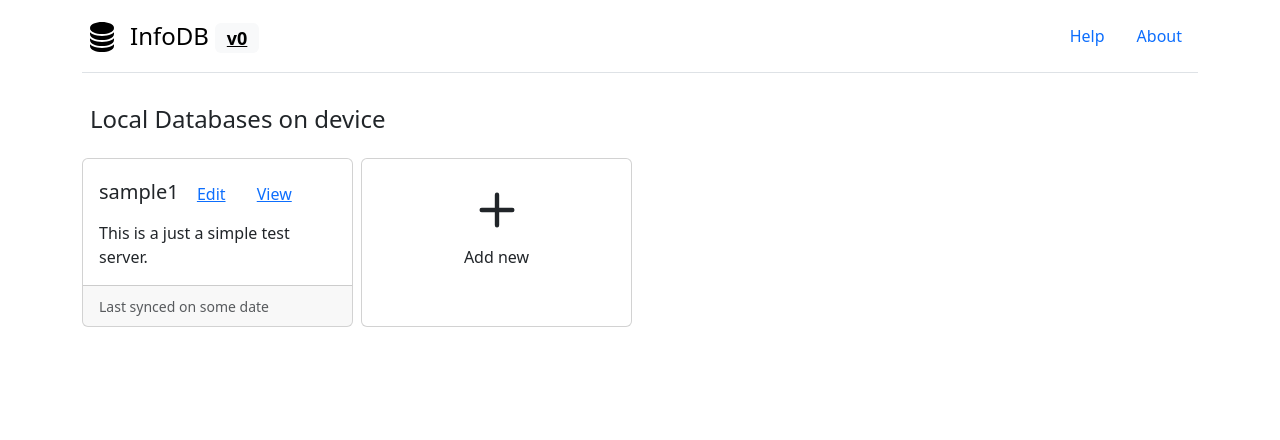
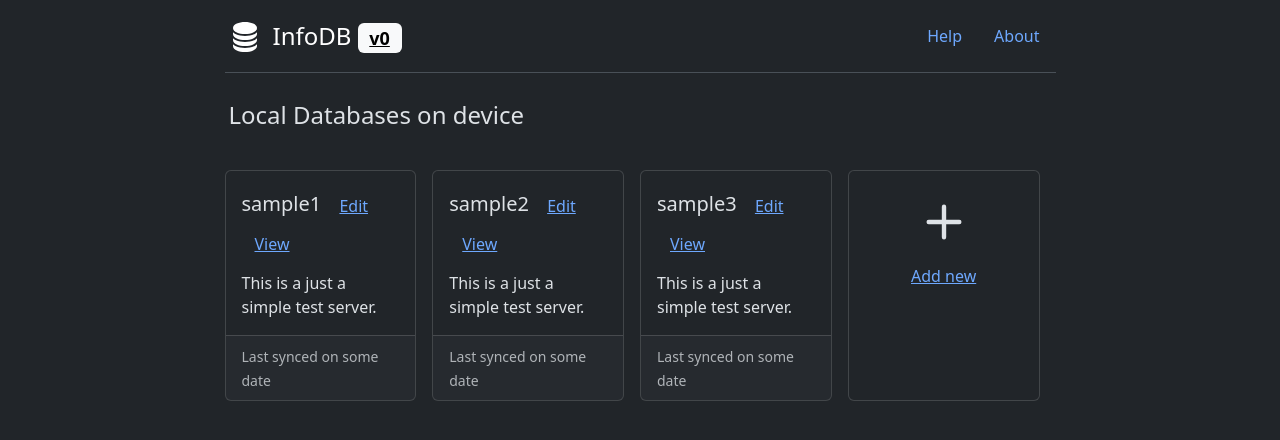
Before and after one commit to shubhvjain/infodb-web, a SvelteKit app: page / in a window 1280 px wide. Shown: the top 440 px of the page. Built offline with nearby package versions, Linux system fonts and the light colour scheme.

Commit message:
basic componeent logic ... still incomplete

```diff
--- a/package.json
+++ b/package.json
@@ -8,7 +8,8 @@
 		"preview": "vite preview",
 		"test": "playwright test",
 		"lint": "prettier --check . && eslint .",
-		"format": "prettier --write ."
+		"format": "prettier --write .",
+		"dev-host":"npm run dev -- --host --port 3333"
 	},
 	"devDependencies": {
 		"@playwright/test": "^1.28.1",
--- a/src/app.html
+++ b/src/app.html
@@ -8,10 +8,10 @@
 		<title>InfoDB</title>
 		%sveltekit.head%
 	</head>
-	<body data-sveltekit-preload-data="hover">
-		<div>
+	<body data-sveltekit-preload-data="hover" data-bs-theme="dark">
+
 			<div style="display: contents">%sveltekit.body%</div>
-		</div>
+
 
 	</body>
 </html>
--- /dev/null
+++ b/src/components/LocalDBSettings/AddDB.svelte
@@ -0,0 +1,2 @@
+<!-- to add a new infodb -->
+Hello
--- /dev/null
+++ b/src/components/LocalDBSettings/EditDB.svelte
@@ -0,0 +1,26 @@
+<!-- to edit settings of a database. including setting in the database  -->
+<script>
+	import { onMount } from "svelte";
+  // Importing createEventDispatcher from Svelte
+  import { createEventDispatcher } from 'svelte';
+
+  // Creating an event dispatcher
+  const dispatch = createEventDispatcher();
+
+  // Function to send the message to the parent component
+  function sendMessage() {
+    // Dispatching a custom event named "message" with some data
+    dispatch('saveSuccessfully', { text: 'Hello from Child' });
+  }
+
+  export let dbname ;
+  onMount(()=>{
+    if(!dbname){
+      throw Error("No DB name selected")
+    }
+  })
+
+
+</script>
+
+party... {dbname}
--- /dev/null
+++ b/src/components/LocalDBSettings/ListDB.svelte
@@ -0,0 +1,141 @@
+<!-- to display a list of available ldbs and add new one -->
+<script>
+  import AddDB from './AddDB.svelte'
+  import EditDB from './EditDB.svelte'
+  let dbs =  [
+    {
+      name:"sample1",
+      note: "This is a just a simple test server.",
+      created: "some date",
+      lastSynced:"some date",
+      remoteUrl:"some url"
+    },
+    {
+      name:"sample2",
+      note: "This is a just a simple test server.",
+      created: "some date",
+      lastSynced:"some date",
+      remoteUrl:"some url"
+    },
+    {
+      name:"sample3",
+      note: "This is a just a simple test server.",
+      created: "some date",
+      lastSynced:"some date",
+      remoteUrl:"some url"
+    }
+   ]
+  let toggleState = (b)=>{
+    //console.log(b)
+    toggle[b] = !toggle[b]
+    //console.log(toggle)
+  }
+  let toggle = {
+    edit : false,
+    add : false
+  }
+  let selectedEditId = undefined
+  let loadToEdit = (name)=>{
+    selectedEditId = name
+    toggle.edit = true
+  }
+  let handleSaved = (event)=>{
+    console.log("relaod the db list maybe??? or update the db")
+  }
+  let handleAddedNew = (event)=>{
+    console.log("new added")
+    toggle.add = false
+  }
+</script>
+
+<div class="row p-1">
+
+
+    <h4>Local Databases on  device </h4>
+    <div class="row row-cols-1 row-cols-md-4 g-3">
+
+
+
+      {#each dbs as db}
+
+      <div class="col">
+        <div class="card h-100">
+
+          <div class="card-body">
+            <h5 class="card-title">{db.name}  <button type="button" class="btn btn-link" disabled={toggle.edit} on:click={()=>loadToEdit(db.name)} >Edit</button> <button type="button" disabled={toggle.edit}  class="btn btn-link">View</button> </h5>
+            <p class="card-text">{db.note}</p>
+          </div>
+          <div class="card-footer">
+            <small class="text-body-secondary">Last synced on  {db.lastSynced}</small>
+          </div>
+        </div>
+      </div>
+
+      {/each}
+
+      <div class="col">
+        <div class="card h-100">
+          <div class="card-body text-center">
+            <svg xmlns="http://www.w3.org/2000/svg" width="70" height="70" fill="currentColor" class="bi bi-plus" viewBox="0 0 16 16">
+              <path d="M8 4a.5.5 0 0 1 .5.5v3h3a.5.5 0 0 1 0 1h-3v3a.5.5 0 0 1-1 0v-3h-3a.5.5 0 0 1 0-1h3v-3A.5.5 0 0 1 8 4"/>
+            </svg>
+            <p class="card-text">
+              <button class="btn btn-link" disabled={toggle.add} on:click={()=>toggleState('add')} >Add new </button>
+
+            </p>
+          </div>
+
+        </div>
+      </div>
+    </div>
+
+
+  </div>
+
+
+{#if toggle.edit }
+  <div class="row row-cols-1 row-cols-md-12 g-3 mt-2 p-2">
+    <div class="col">
+      <div class="card">
+
+        <div class="card-body">
+          <div class="card-title border-bottom">
+            <div class="d-flex">
+              <div class="p-2 flex-grow-1"> <h5 class="">Edit  </h5></div>
+              <!-- <div class="p-2">Save</div> -->
+              <div class="p-2">  <button class="btn btn-link" on:click={()=>{toggleState('edit')}} >Close</button>  </div>
+            </div>
+          </div>
+          <EditDB dbname = {selectedEditId} on:saveSuccessfully= {handleSaved}/>
+
+
+        </div>
+
+      </div>
+    </div>
+  </div>
+{/if}
+
+
+{#if toggle.add }
+  <div class="row row-cols-1 row-cols-md-12 g-3 mt-2 p-2">
+    <div class="col">
+      <div class="card">
+
+        <div class="card-body">
+          <div class="card-title border-bottom">
+            <div class="d-flex">
+              <div class="p-2 flex-grow-1"> <h5 class="">New InfoDB </h5></div>
+              <!-- <div class="p-2">Save</div> -->
+              <div class="p-2"><button class="btn btn-link" on:click={()=>toggleState('add')}>Close </button></div>
+            </div>
+          </div>
+          <AddDB/>
+
+
+        </div>
+
+      </div>
+    </div>
+  </div>
+{/if}
--- a/src/components/LocalDBSettings/PageHome.svelte
+++ b/src/components/LocalDBSettings/PageHome.svelte
@@ -2,7 +2,7 @@
 <script>
   import Header from "../header.svelte";
   // import UIEditor from "../UIEditor.svelte"
-  import List from "./list.svelte";
+  import List from "./ListDB.svelte";
 
 </script>
   <Header/>
--- a/src/components/LocalDBSettings/list.svelte
+++ /dev/null
@@ -1,55 +0,0 @@
-<!-- to display a list of available ldbs and add new one -->
-<script>
-  let dbs =  [
-    {
-      name:"sample1",
-      note: "This is a just a simple test server.",
-      created: "some date",
-      lastSynced:"some date",
-      remoteUrl:"some url"
-    }
-   ]
-</script>
-
-<div class="row mt-2 p-2">
-
-
-    <h4>Local Databases on  device </h4>
-    <div class="row row-cols-1 row-cols-md-4 g-2">
-
-
-
-      {#each dbs as db}
-
-      <div class="col">
-        <div class="card h-100">
-
-          <div class="card-body">
-            <h5 class="card-title">{db.name}  <button type="button" class="btn btn-link">Edit</button> <button type="button" class="btn btn-link">View</button> </h5>
-            <p class="card-text">{db.note}</p>
-          </div>
-          <div class="card-footer">
-            <small class="text-body-secondary">Last synced on  {db.lastSynced}</small>
-          </div>
-        </div>
-      </div>
-
-      {/each}
-
-      <div class="col">
-        <div class="card h-100">
-          <div class="card-body text-center">
-            <svg xmlns="http://www.w3.org/2000/svg" width="70" height="70" fill="currentColor" class="bi bi-plus" viewBox="0 0 16 16">
-              <path d="M8 4a.5.5 0 0 1 .5.5v3h3a.5.5 0 0 1 0 1h-3v3a.5.5 0 0 1-1 0v-3h-3a.5.5 0 0 1 0-1h3v-3A.5.5 0 0 1 8 4"/>
-            </svg>
-            <p class="card-text">
-              Add new
-            </p>
-          </div>
-
-        </div>
-      </div>
-    </div>
-
-
-  </div>
--- a/src/components/sectionWrapper.svelte
+++ /dev/null
@@ -1,3 +0,0 @@
-<section>
-  <slot/>
-</section>
--- a/src/routes/+layout.svelte
+++ b/src/routes/+layout.svelte
@@ -2,5 +2,10 @@
   import "../app.css"
 </script>
 <div class="container">
-  <slot />
+  <div class="row">
+    <div class="col-md-9 col-lg-9 col-sm-12  mx-auto">
+      <slot />
+    </div>
+  </div>
+
 </div>
```
Also changed, not shown: src/components/LocalDBSettings/edit.svelte (deleted, +0 -8 lines).
